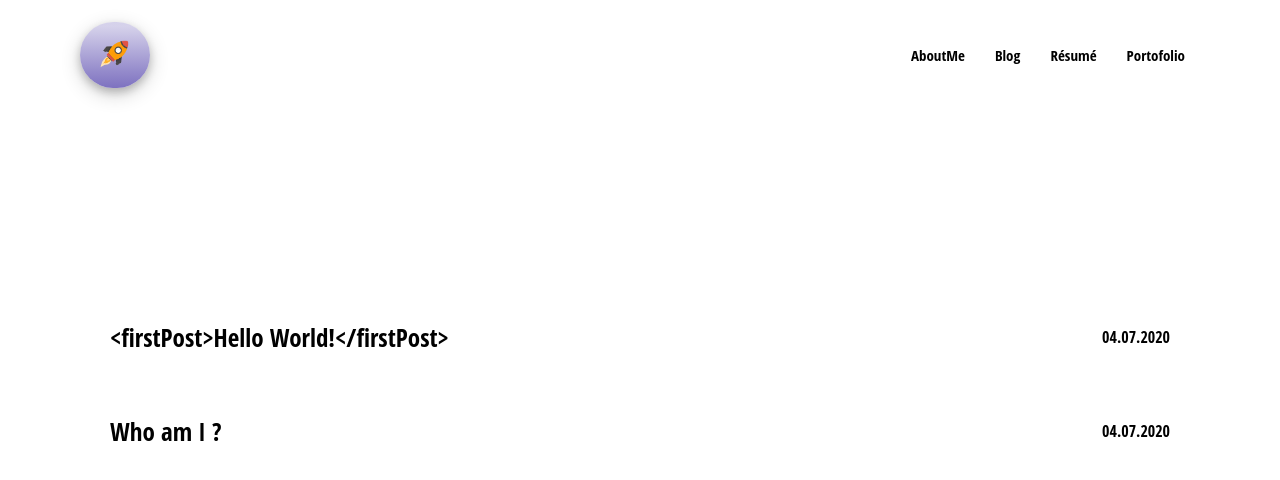
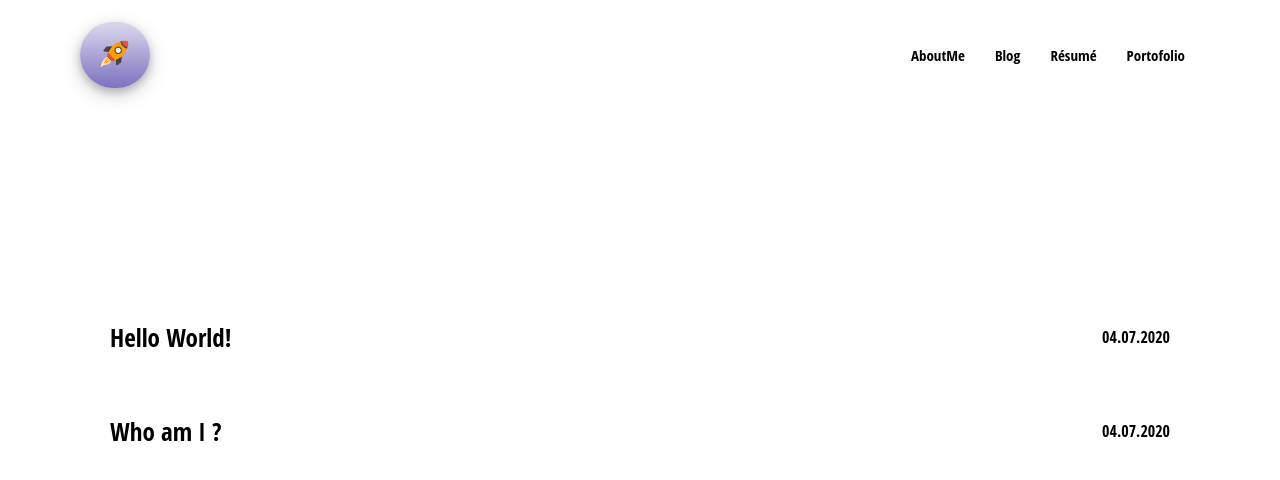
Before and after one commit to SergiuAlexandruPop/PortfolioPage, a React (Create React App) app: page /blog in a window 1280 px wide. Shown: the top 480 px of the page. Built offline with nearby package versions, Linux system fonts and the light colour scheme.

Commit message:
deleted the <firstPost> tag from blog main page

```diff
--- a/src/components/blog/blogPosts/FirstPost/FirstPost.component.jsx
+++ b/src/components/blog/blogPosts/FirstPost/FirstPost.component.jsx
@@ -41,7 +41,7 @@ const FirstPost = () => {
               scratch.
             </p>
             <p>
-              -Didn't have $2000 for a bootcamp -`{">"}` found Udemy & online
+              -Didn't have $2000 for a bootcamp -{">"} found Udemy & online
               resources.
             </p>
             <p>
--- a/src/components/blog/mainBlogPage/mainBlogPage.component.jsx
+++ b/src/components/blog/mainBlogPage/mainBlogPage.component.jsx
@@ -15,9 +15,7 @@ const MainBlogPage = () => {
       <ModifiedHeader />
       <MainBlogPageContainer>
         <PostAndDateContainer>
-          <PostsContainer to="/first-post">
-            {`<firstPost>Hello World!</firstPost>`}
-          </PostsContainer>
+          <PostsContainer to="/first-post">Hello World!</PostsContainer>
           <DateContainer>04.07.2020</DateContainer>
         </PostAndDateContainer>
 
```
